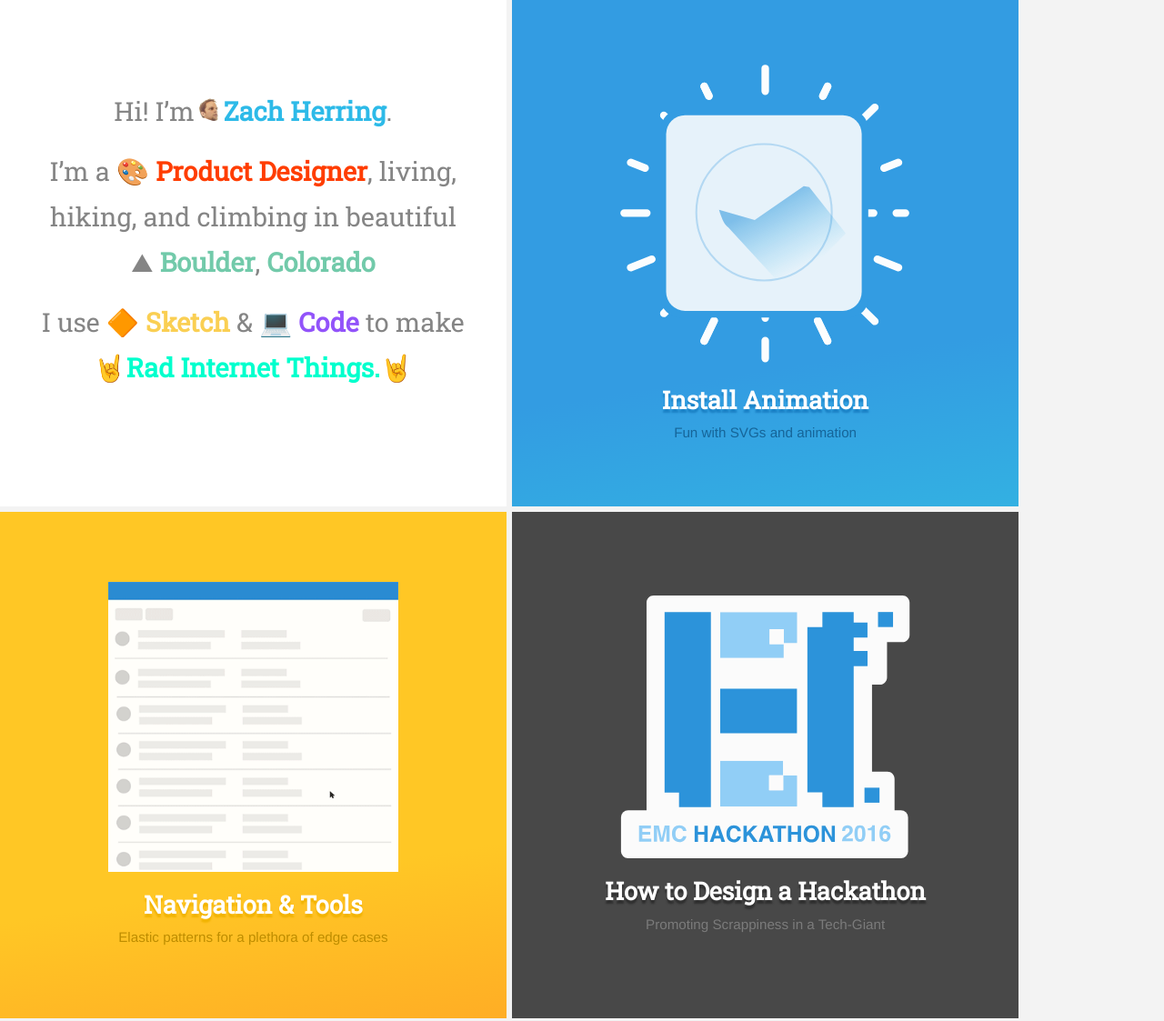
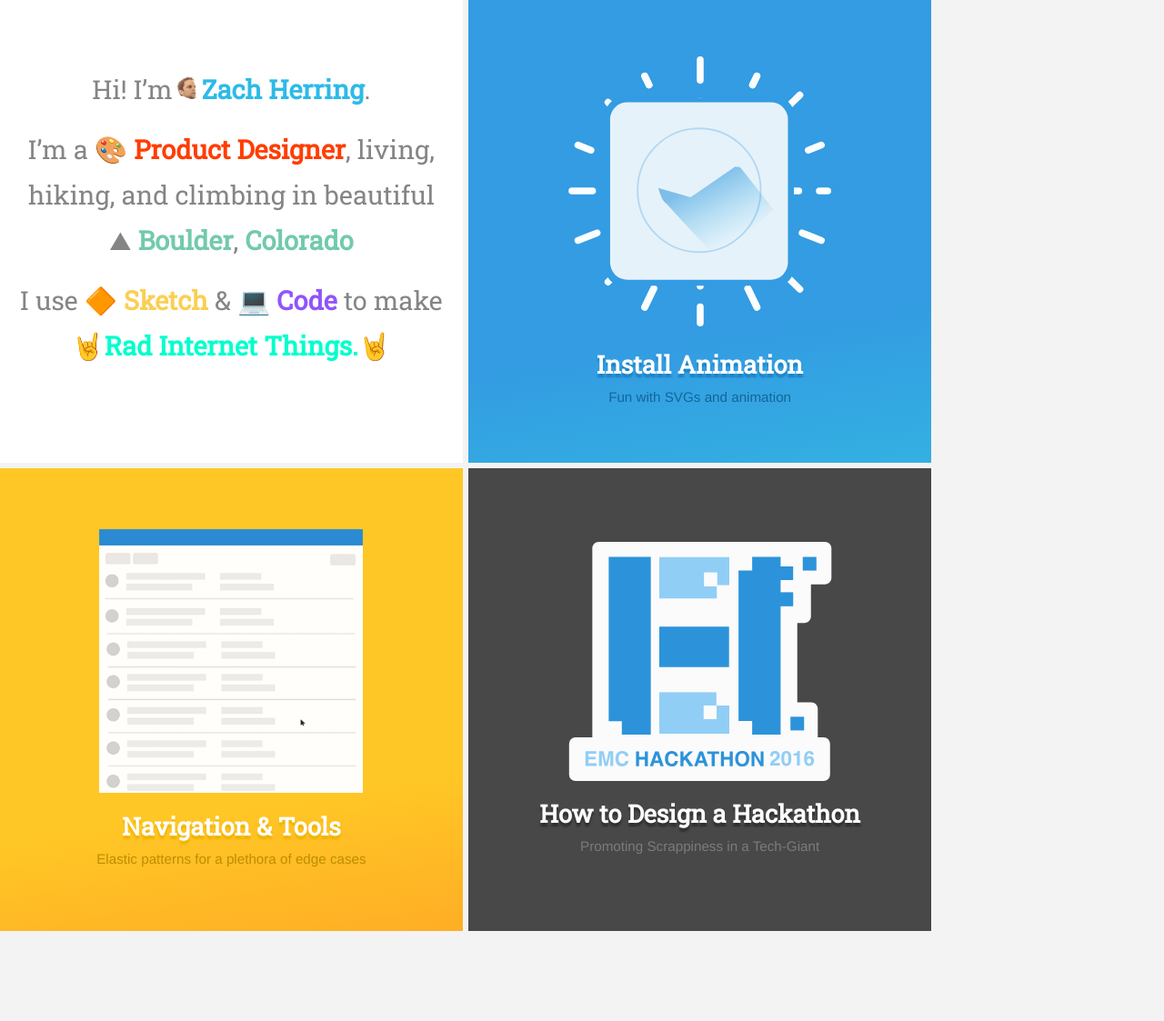
Before and after one commit to zherring/zherring.github.io, a Jekyll site: the page built from index.html, in a window 1280 px wide. Shown: the whole page at 91% size. Built offline with Jekyll 4.4.1, drawn with Linux system fonts in a browser that asks for light colours; nearby versions of some CDN libraries; after the commit the page ends 1027 px from its top, so only the background shows below that.

Commit message:
foot print tweaks

```diff
--- a/_config.yml
+++ b/_config.yml
@@ -8,8 +8,7 @@
 # Site settings
 title: Zach Herring Product Designer & Front End Developer
 email: z.herring@gmail.com
-description: > # this means to ignore newlines until "baseurl:"
-     The portfolio of Zach Herring.
+description: The portfolio of Zach Herring.
 baseurl: "" # the subpath of your site, e.g. /blog
 url: "http://www.zachherring.com/" # the base hostname & protocol for your site
 twitter_username: zherring
--- a/_sass/_begin.scss
+++ b/_sass/_begin.scss
@@ -6,7 +6,7 @@
 $gray: #B3B3B3;
 $dark-gray: #6F6F6F;
 
-$stop-width: 70rem;
+$stop-width: 64rem;
 $half-width: ($stop-width / 2) + 0rem;
 $font-main: "Roboto Slab";
 $font-second: "Roboto Slab";
@@ -141,8 +141,8 @@
     article:first-child, .grid a {
         width: 49.75vw;
         height: 49.75vw;
-        max-width: calc(35rem - .25vw );
-        max-height: calc(35rem - .25vw );
+        max-width: calc(32rem - .25vw );
+        max-height: calc(32rem - .25vw );
         padding: 1vw;
         box-sizing: border-box;
         flex-grow: 1;
```
Also changed, not shown: 1 other file.
